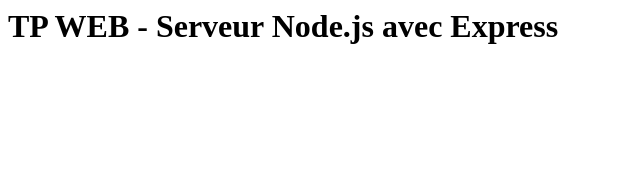
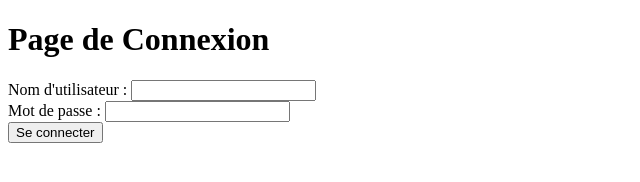
Before and after one commit to Ryan-almansa/tuto-prof, a plain HTML site: page front/index.html in a window 1280 px wide. Shown: the whole page, without its empty margins (0-640 px from the left). Drawn offline with Linux system fonts and the light colour scheme; no server answers.

Commit message:
se co html

```diff
--- a/front/index.html
+++ b/front/index.html
@@ -1,10 +1,23 @@
-<html>
+<!DOCTYPE html>
+<html lang="fr">
 <head>
-    <meta charset='utf-8'>
+    <meta charset="UTF-8">
+    <title>Connexion POST</title>
 </head>
 <body>
-    <h1>TP WEB - Serveur Node.js avec Express</h1>
-    <div id='maDiv1'></div>
+    <h1>Page de Connexion</h1>
+
+    <form id="loginForm">
+        <label for="username">Nom d'utilisateur :</label>
+        <input type="text" id="username" name="username" required><br>
+
+        <label for="password">Mot de passe :</label>
+        <input type="password" id="password" name="password" required><br>
+        <button type="submit">Se connecter</button>
+    </form>
+
+    <p id="messageArea"></p>
+
+    <script src="client.js"></script>
 </body>
-    <script src='script.js'></script>
 </html>
```
